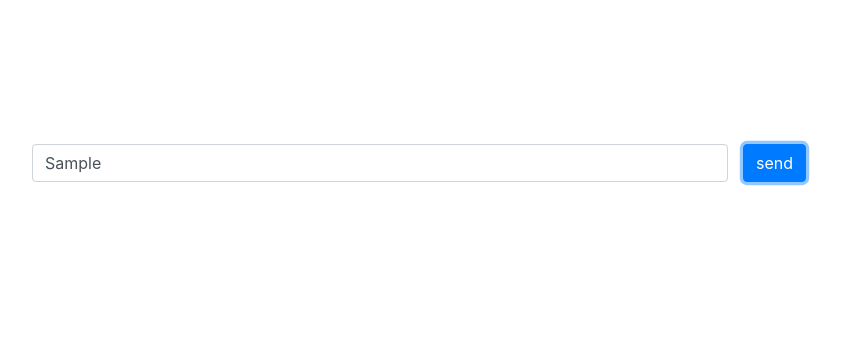
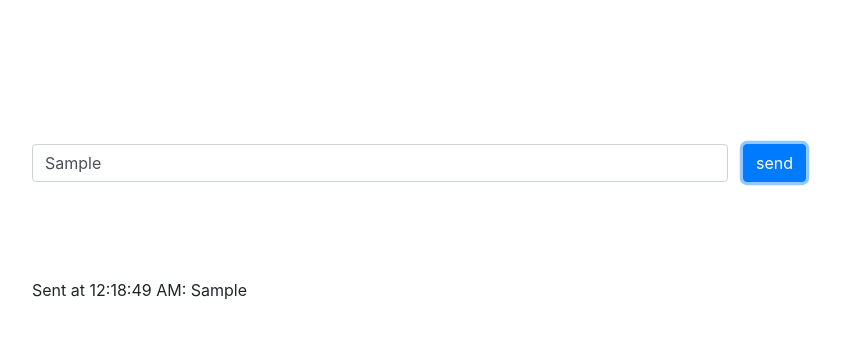
Before and after one commit to Oghenemaro/Talks, a website: page public/index.html in a window 1280 px wide. Both pictures are taken after typing "Sample" into the empty fields and a click on the button "send". Shown: the whole page, without its empty margins (86-927 px from the left). Drawn offline with nearby package versions, Linux system fonts and the light colour scheme.

Commit message:
application now working via browser on localhost connection

```diff
--- a/public/index.html
+++ b/public/index.html
@@ -32,4 +32,5 @@
     <script src="https://stackpath.bootstrapcdn.com/bootstrap/4.3.1/js/bootstrap.min.js"
         integrity="sha384-JjSmVgyd0p3pXB1rRibZUAYoIIy6OrQ6VrjIEaFf/nJGzIxFDsf4x0xIM+B07jRM"
         crossorigin="anonymous"></script>
+        <script src="js/chat.js"></script>
 </html>
--- a/public/js/chat.js
+++ b/public/js/chat.js
@@ -1,16 +1,16 @@
 //here a connecton instance of a websocket connection is created
-let connect = new WebSocket("ws://localhost:8080/create");
+var connect = new WebSocket("ws://localhost:8080/create");
 
 //handles message received and populates field using Jquery
-let appendMessage = function (message, sender) {
-    let status = sender ? 'Sent at' : 'Received at';
-    let contentBox = $('<div class="msg">' + status + ' <span class="date"></span>: <span class="content"></span> </div>');
+var appendMessage = function (message, sender) {
+    var status = sender ? 'Sent at' : 'Received at';
+    var contentBox = $('<div class="msg">' + status + ' <span class="date"></span>: <span class="content"></span> </div>');
     contentBox.find('.date').text(new Date().toLocaleTimeString());
     contentBox.find('.content').text(message);
     $('#received').prepend(contentBox);
 }
 connect.onOpen = function(){
-    // console.log('connection created');
+    console.log('connection created');
     // setInterval(function () {
     //     connect.send('ping');
     // }, 60000);
@@ -18,12 +18,13 @@ connect.onOpen = function(){
 
 // message is logged here
 connect.onmessage = function (event){
-    console.log('message created');
+    console.log('message created' + event.data);
     appendMessage(event.data, false);
 }
 
 //Reconnect if connection is closed abruptly
 connect.onclose = function(){
+    console.log('connection closed');
     // console.error(e);
     // clearInterval();
     // setInterval(function(){
@@ -34,10 +35,11 @@ connect.onclose = function(){
 
 $(document).ready(function(){
     $('#submit').click(function(){
-        let message = $('#message').val();
+        var message = $('#message').val();
         if(message){
             console.log('sending message: " ' + message + ' " ');
             connect.send(message);
+            console.log(connect);
             appendMessage(message, true);
         }
     });
```
